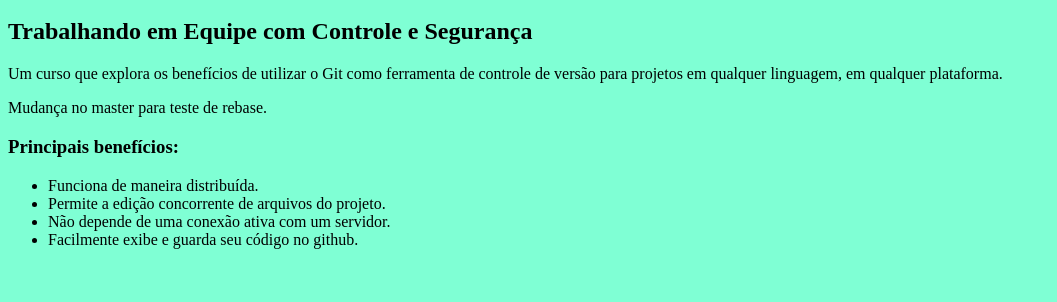
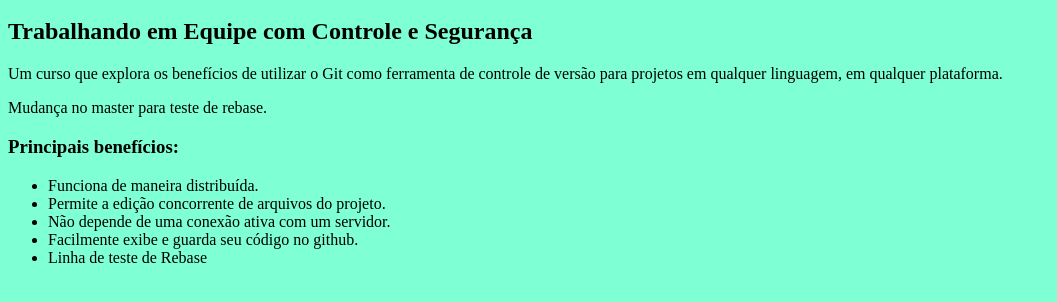
Before and after one commit to JuanTavares/curso-git, a plain HTML site: page index.html in a window 1280 px wide. Shown: the part 48-350 px from the top of the page, without its empty margins (0-1057 px from the left). Drawn offline with Linux system fonts and the light colour scheme.

Commit message:
Linha de teste de Rebase

```diff
--- a/index.html
+++ b/index.html
@@ -18,6 +18,7 @@
             <li>Permite a edição concorrente de arquivos do projeto.</li>
             <li>Não depende de uma conexão ativa com um servidor.</li>
             <li>Facilmente exibe e guarda seu código no github.</li>
+            <li>Linha de teste de Rebase</li>
         </ul>
     </body>
 
```
